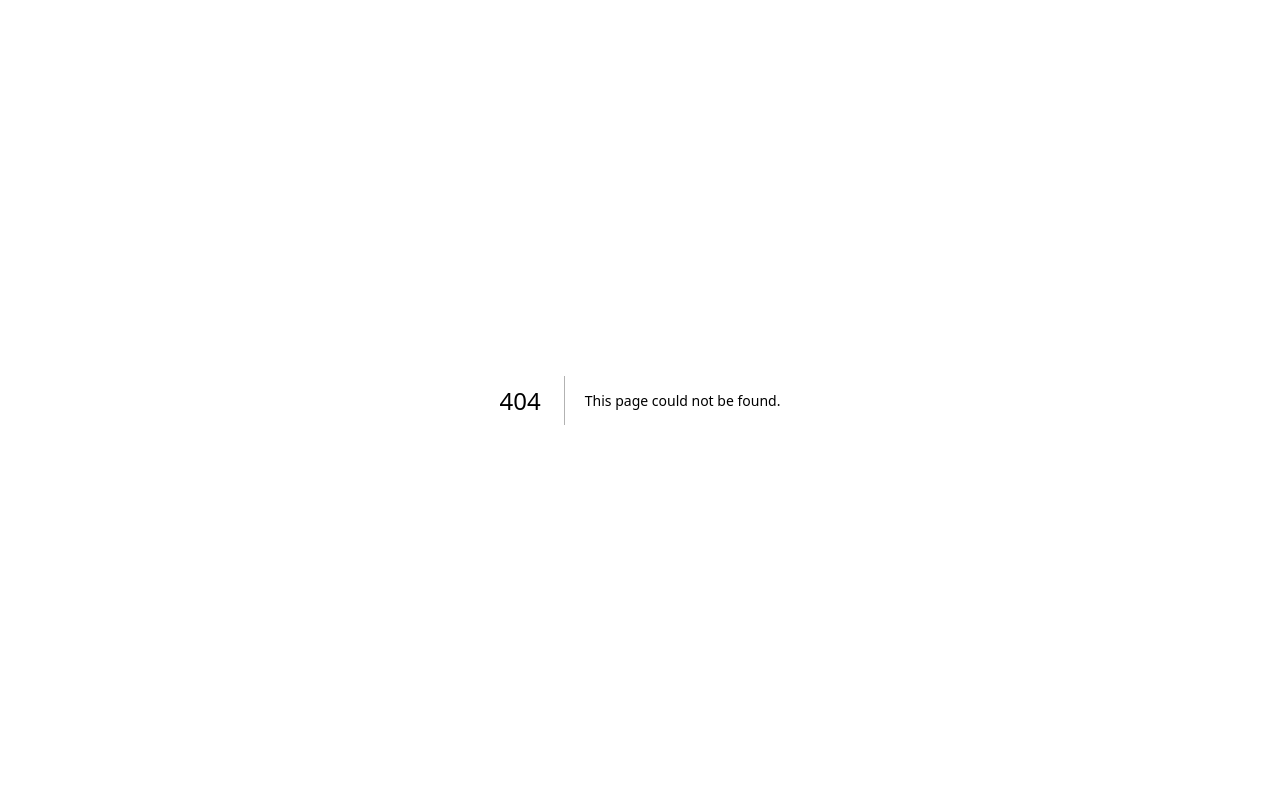
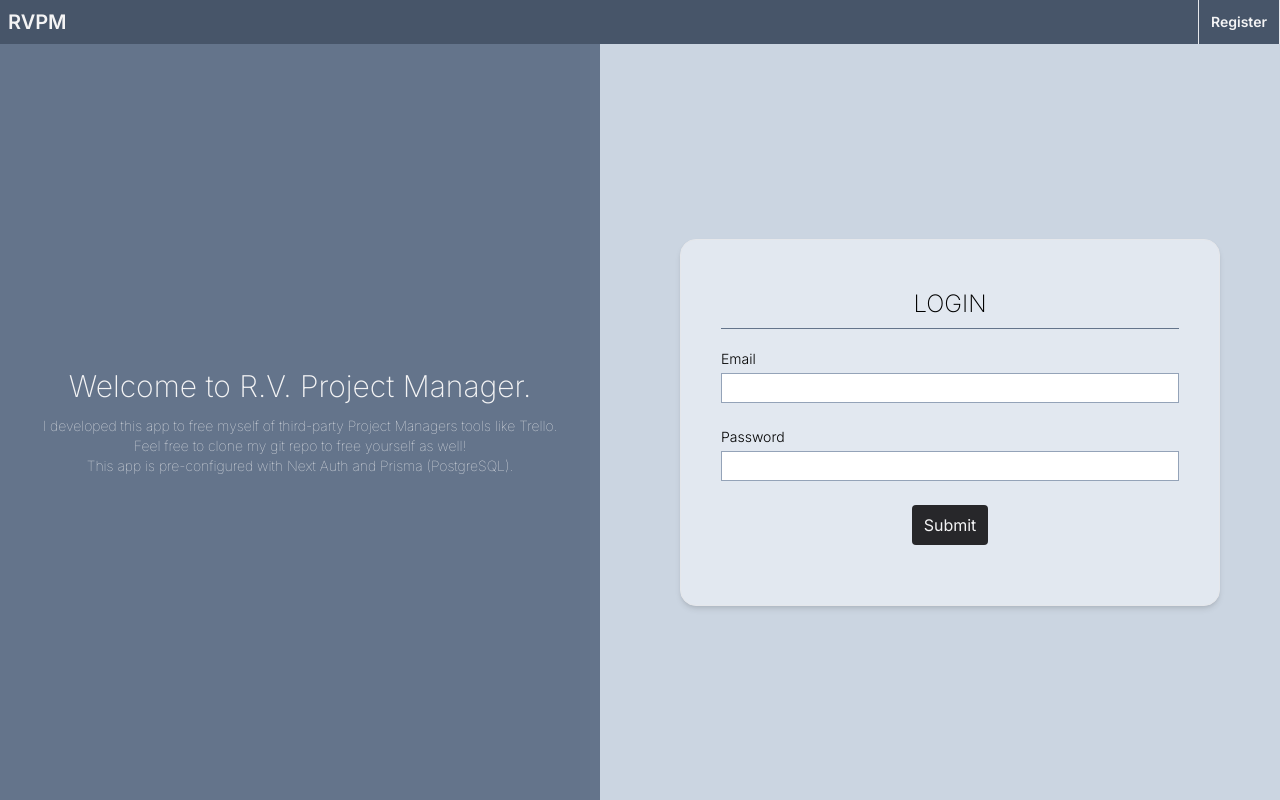
Before and after one commit to rahulvig315/rvpm, a Next.js app: page / in a window 1280 px wide. Before the commit this address had no page. Built offline with nearby package versions, Linux system fonts and the light colour scheme; no server answers.

Commit message:
feat(landing): landing styling and dry

```diff
--- /dev/null
+++ b/src/app/components/landing/Landing.tsx
@@ -0,0 +1,159 @@
+'use client';
+import { useRouter, useSearchParams } from 'next/navigation';
+import { NextResponse } from 'next/server';
+import { ChangeEvent, useState } from "react";
+import { FormInputsType, Routes, Views, nextCredentialsSignIn } from "./helper";
+
+//Todo: Add Alerts for Bad States
+//Todo: Add Loading Spinner
+
+function Landing() {
+    const router = useRouter()
+    const [view, setView] = useState<Views.Login | Views.Register>(Views.Login);
+    const [formInputs, setFormInputs] = useState<FormInputsType>({
+        email: '',
+        password: '',
+        passwordConfirm: ''
+    })
+    const [loading, setLoading] = useState<boolean>(false);
+    const [error, setError] = useState<unknown>(null);
+
+    const callbackUrl = useSearchParams().get('callbackUrl') || Routes.Dashboard;
+
+    const handleSubmit = async (event: React.FormEvent) => {
+        event.preventDefault()
+        setLoading(true);
+        setFormInputs({ email: '', password: '', passwordConfirm: '' })
+        let res: NextResponse & any;
+        try {
+            switch (view) {
+                case Views.Register:
+                    if (formInputs.password === formInputs.passwordConfirm) {
+                        res = await fetch(Routes.Registration, {
+                            method: 'POST',
+                            body: JSON.stringify(formInputs),
+                            headers: {
+                                "Content-Type": "application/json"
+                            }
+                        })
+                        setLoading(false);
+                        if (res.ok) {
+                            await nextCredentialsSignIn(formInputs, callbackUrl)
+                        } else {
+                            setError((await res.json()).message)
+                        }
+                        return;
+                    }
+                    setError({ message: "Passwords do not match" })
+                    break;
+                case Views.Login:
+                    res = await nextCredentialsSignIn(formInputs, callbackUrl)
+                    setLoading(false);
+                    break;
+            }
+        } catch (error) {
+            setLoading(false)
+            setError(error)
+        }
+    }
+    const handleChange = (event: ChangeEvent<HTMLInputElement>) => {
+        const { name, value } = event.target;
+        setFormInputs((prevFormInputs) =>
+            ({ ...prevFormInputs, [name]: value }));
+    };
+
+    const handleViewChange = () => setView((prevView) => {
+        if (prevView === Views.Login) {
+            return Views.Register
+        } else {
+            return Views.Login
+        }
+    })
+
+    if (error) {
+        router.push(Routes.Landing)
+    }
+
+    return (
+        <main className="h-screen w-screen flex flex-col bg-slate-300 overflow-hidden">
+            <nav className="text-zinc-100 flex w-full justify-between bg-slate-600 items-center">
+                <h1 className="font-semibold text-xl p-2">
+                    RVPM
+                </h1>
+                <div className="flex gap-3 text-sm">
+                    <button onClick={handleViewChange} className="border-x p-3 font-semibold">
+                        {view === Views.Login ? Views.Register : Views.Login}
+                    </button>
+                </div>
+            </nav>
+            <header className='flex flex-col md:flex-row justify-start h-full items-center gap-5'>
+                <div className='bg-slate-500 h-full flex flex-col items-center text-zinc-100  p-10 justify-center gap-3 text-center flex-1 max-w-[600px]'>
+                    <h1 className='text-3xl font-extralight'>Welcome to R.V. Project Manager.</h1>
+                    <div className='text-center'>
+                        <p className='font-thin text-sm'>
+                            I developed this app to free myself of third-party Project Managers tools like Trello.
+                            <br />
+                            Feel free to clone my git repo to free yourself as well!
+                            <br />
+                            This app is pre-configured with Next Auth and Prisma (PostgreSQL).
+                        </p>
+                    </div>
+                </div>
+                <div className="justify-center p-10 overflow-y-auto overflow-x-hidden flex w-full flex-1">
+                    <form onSubmit={handleSubmit} className=' p-10 h-fit flex flex-col justify-center bg-slate-200  rounded-2xl shadow-md border m-5 flex-1'>
+                        <h1 className='font-extralight text-center mb-5 text-2xl border-b border-slate-500 p-2'>
+                            {view.toUpperCase()}
+                        </h1>
+                        <div className="flex-col flex font-light gap-5 text-sm">
+                            <div className='flex flex-col'>
+                                <label htmlFor="email" typeof="email">
+                                    Email
+                                </label>
+                                <input
+                                    type="text"
+                                    id="email"
+                                    className="border border-slate-400 my-1 p-1"
+                                    name="email"
+                                    value={formInputs.email}
+                                    onChange={handleChange}
+                                />
+                            </div>
+                            <div className='flex flex-col'>
+                                <label htmlFor="password" typeof="password">
+                                    Password
+                                </label>
+                                <input
+                                    type="password"
+                                    id="password"
+                                    name="password"
+                                    value={formInputs.password}
+                                    className="border border-slate-400 my-1 p-1"
+                                    onChange={handleChange} />
+                            </div>
+                            {view === Views.Register && <div className='flex flex-col'>
+                                <label htmlFor="passwordConfirm" typeof="password">
+                                    Confirm Password
+                                </label>
+                                <input
+                                    type="password"
+                                    id="passwordConfirm"
+                                    name="passwordConfirm"
+                                    value={formInputs.passwordConfirm}
+                                    className="border border-slate-400 my-1 p-1"
+                                    onChange={handleChange} />
+                            </div>}
+                        </div>
+                        <div className='w-full flex justify-center'>
+                            <button type="submit" className='bg-zinc-800 text-zinc-100 px-3 py-2 m-5 rounded'>
+                                Submit
+                            </button>
+                        </div>
+                    </form>
+                </div>
+            </header>
+
+        </main >
+    )
+}
+
+export default Landing
--- /dev/null
+++ b/src/app/components/landing/helper.ts
@@ -0,0 +1,27 @@
+import { signIn } from "next-auth/react";
+
+export enum Views {
+    Login = 'Login',
+    Register = 'Register'
+}
+
+export enum Routes {
+    Dashboard = '/dashboard',
+    Landing = '/',
+    Registration = '/api/register'
+}
+
+export type FormInputsType = {
+    email: string;
+    password: string;
+    passwordConfirm: string;
+}
+
+export const nextCredentialsSignIn = async ({ email, password }: FormInputsType, callbackUrl: string) => {
+    return await signIn('credentials', {
+        redirect: true,
+        email: email,
+        password: password,
+        callbackUrl
+    })
+}
--- /dev/null
+++ b/src/app/page.tsx
@@ -0,0 +1,18 @@
+import { getServerSession } from "next-auth";
+import { redirect } from "next/navigation";
+import Landing from "./components/landing/Landing";
+import { authOptions } from "./lib/auth";
+
+async function Home() {
+    const session = await getServerSession(authOptions);
+    if (session) {
+        redirect('/dashboard')
+    }
+
+    return (
+        <>
+            <Landing />
+        </>)
+}
+
+export default Home
```
